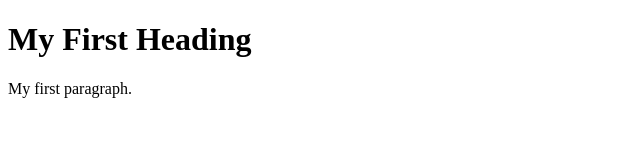
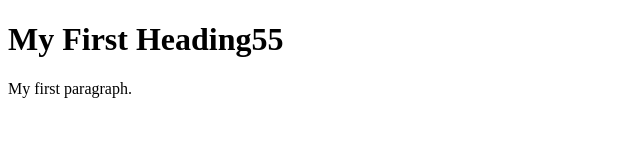
Before and after one commit to krishnakushwaha/aws-demo, a plain HTML site: page simple-python-app/index.html in a window 1280 px wide. Shown: the full height of the page, 0-640 px from the left. Drawn offline with Linux system fonts and the light colour scheme.

Commit message:
Update index.html

```diff
--- a/simple-python-app/index.html
+++ b/simple-python-app/index.html
@@ -2,7 +2,7 @@
 <html>
 <body>
 
-<h1>My First Heading</h1>
+<h1>My First Heading55</h1>
 <p>My first paragraph.</p>
 
 </body>
```
